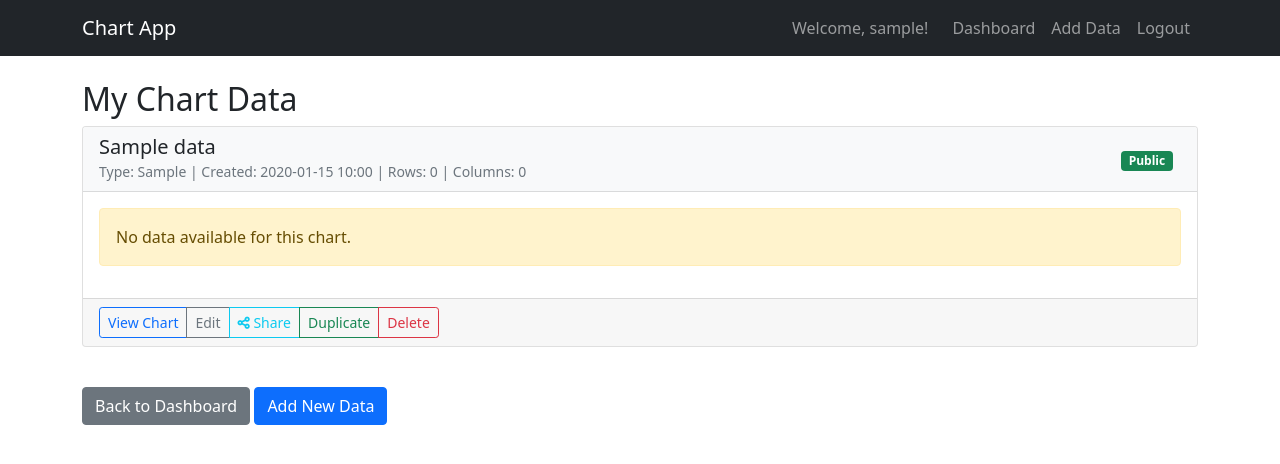
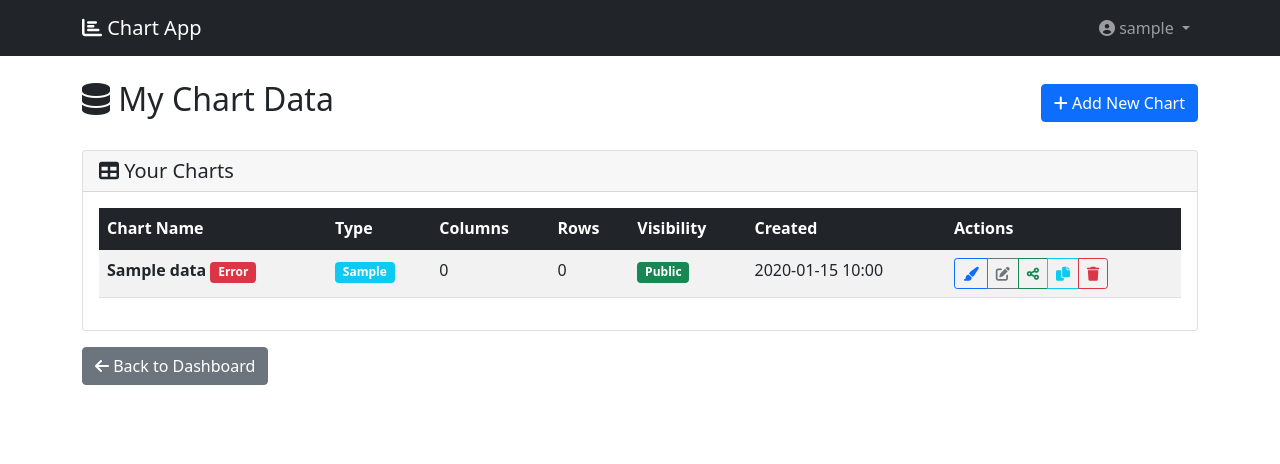
Before and after one commit to ZeeJaySec/Dashboard-Charts-App, a Flask app: page /my-data in a window 1280 px wide. Shown: the top 464 px of the page. Run offline with Flask 3, Linux system fonts and the light colour scheme; the visitor is signed in with stand-in values (Sample User, id 1); tables that the repository leaves empty hold one stand-in row (values such as "Sample post").

Commit message:
Update my_data.html

```diff
--- a/Templates/my_data.html
+++ b/Templates/my_data.html
@@ -1,25 +1,68 @@
 <!DOCTYPE html>
 <html>
 <head>
-    <title>My Data</title>
+    <title>My Data - Chart App</title>
     <link href="https://cdn.jsdelivr.net/npm/bootstrap@5.1.3/dist/css/bootstrap.min.css" rel="stylesheet">
     <link href="https://cdnjs.cloudflare.com/ajax/libs/font-awesome/6.0.0/css/all.min.css" rel="stylesheet">
+    <style>
+        .user-dropdown {
+            cursor: pointer;
+        }
+        .table-actions {
+            white-space: nowrap;
+        }
+    </style>
 </head>
 <body>
     <nav class="navbar navbar-expand-lg navbar-dark bg-dark">
         <div class="container">
-            <a class="navbar-brand" href="#">Chart App</a>
+            <a class="navbar-brand" href="{{ url_for('dashboard') }}">
+                <i class="fas fa-chart-bar"></i> Chart App
+            </a>
             <div class="navbar-nav ms-auto">
-                <span class="navbar-text me-3">Welcome, {{ session.username }}!</span>
-                <a class="nav-link" href="{{ url_for('dashboard') }}">Dashboard</a>
-                <a class="nav-link" href="{{ url_for('add_data') }}">Add Data</a>
-                <a class="nav-link" href="{{ url_for('logout') }}">Logout</a>
+                <div class="nav-item dropdown">
+                    <a class="nav-link dropdown-toggle user-dropdown" href="#" id="userDropdown" role="button" data-bs-toggle="dropdown" aria-expanded="false">
+                        <i class="fas fa-user-circle"></i> {{ session.username }}
+                    </a>
+                    <ul class="dropdown-menu dropdown-menu-end" aria-labelledby="userDropdown">
+                        <li><span class="dropdown-item-text text-muted">Signed in as <strong>{{ session.username }}</strong></span></li>
+                        <li><hr class="dropdown-divider"></li>
+                        <li>
+                            <a class="dropdown-item" href="{{ url_for('change_password') }}">
+                                <i class="fas fa-key"></i> Change Password
+                            </a>
+                        </li>
+                        <li>
+                            <a class="dropdown-item" href="{{ url_for('my_data') }}">
+                                <i class="fas fa-database"></i> My Data
+                            </a>
+                        </li>
+                        {% if session.role == 'admin' %}
+                        <li>
+                            <a class="dropdown-item" href="{{ url_for('manage_users') }}">
+                                <i class="fas fa-users-cog"></i> Manage Users
+                            </a>
+                        </li>
+                        {% endif %}
+                        <li><hr class="dropdown-divider"></li>
+                        <li>
+                            <a class="dropdown-item" href="{{ url_for('logout') }}">
+                                <i class="fas fa-sign-out-alt"></i> Logout
+                            </a>
+                        </li>
+                    </ul>
+                </div>
             </div>
         </div>
     </nav>
 
     <div class="container mt-4">
-        <h2>My Chart Data</h2>
+        <div class="d-flex justify-content-between align-items-center mb-4">
+            <h2><i class="fas fa-database"></i> My Chart Data</h2>
+            <a href="{{ url_for('add_data') }}" class="btn btn-primary">
+                <i class="fas fa-plus"></i> Add New Chart
+            </a>
+        </div>
 
         {% with messages = get_flashed_messages(with_categories=true) %}
             {% if messages %}
@@ -33,108 +76,89 @@
         {% endwith %}
 
         {% if data_sets %}
-            <div class="row">
-                {% for data_set in data_sets %}
-                <div class="col-12 mb-4">
         <div class="card">
-                        <div class="card-header bg-light d-flex justify-content-between align-items-center">
-                            <div>
-                                <h5 class="card-title mb-0">{{ data_set.chart_name }}</h5>
-                                <small class="text-muted">
-                                    Type: {{ data_set.data_type }} |
-                                    Created: {{ data_set.created_at[:16] }} |
-                                    Rows: {{ data_set.rows|length }} |
-                                    Columns: {{ data_set.columns|length }}
-                                </small>
-                            </div>
-                            <div>
-                                {% if data_set.is_public %}
-                                <span class="badge bg-success me-2">Public</span>
-                                {% endif %}
-                                {% if data_set.shared_with %}
-                                <span class="badge bg-info">Shared with {{ data_set.shared_with|length }} user(s)</span>
-                                {% endif %}
-                            </div>
+            <div class="card-header">
+                <h5 class="card-title mb-0"><i class="fas fa-table"></i> Your Charts</h5>
             </div>
             <div class="card-body">
-                            {% if data_set.columns and data_set.rows and data_set.chart_values %}
                 <div class="table-responsive">
-                                <table class="table table-bordered table-striped">
+                    <table class="table table-striped table-hover">
                         <thead class="table-dark">
                             <tr>
-                                            <th>Rows / Columns</th>
-                                            {% for column in data_set.columns %}
-                                            <th>{{ column }}</th>
-                                            {% endfor %}
+                                <th>Chart Name</th>
+                                <th>Type</th>
+                                <th>Columns</th>
+                                <th>Rows</th>
+                                <th>Visibility</th>
+                                <th>Created</th>
+                                <th>Actions</th>
                             </tr>
                         </thead>
                         <tbody>
-                                        {% for row_index in range(data_set.rows|length) %}
+                            {% for data in data_sets %}
                             <tr>
-                                            <td class="fw-bold bg-light">{{ data_set.rows[row_index] }}</td>
-                                            {% for col_index in range(data_set.columns|length) %}
                                 <td>
-                                                {{ data_set.chart_values[row_index][col_index] }}
+                                    <strong>{{ data.chart_name }}</strong>
+                                    {% if data.error %}
+                                    <span class="badge bg-danger" title="{{ data.error }}">Error</span>
+                                    {% endif %}
                                 </td>
-                                            {% endfor %}
+                                <td>
+                                    <span class="badge bg-info">{{ data.data_type }}</span>
+                                </td>
+                                <td>{{ data.columns|length }}</td>
+                                <td>{{ data.rows|length }}</td>
+                                <td>
+                                    {% if data.is_public %}
+                                    <span class="badge bg-success">Public</span>
+                                    {% else %}
+                                    <span class="badge bg-secondary">Private</span>
+                                    {% endif %}
+                                    {% if data.shared_with %}
+                                    <span class="badge bg-warning">Shared</span>
+                                    {% endif %}
+                                </td>
+                                <td>{{ data.created_at[:16] }}</td>
+                                <td class="table-actions">
+                                    <div class="btn-group btn-group-sm">
+                                        <a href="{{ url_for('customize_chart', chart_id=data.id) }}" class="btn btn-outline-primary" title="Customize">
+                                            <i class="fas fa-paint-brush"></i>
+                                        </a>
+                                        <a href="{{ url_for('edit_data', chart_id=data.id) }}" class="btn btn-outline-secondary" title="Edit">
+                                            <i class="fas fa-edit"></i>
+                                        </a>
+                                        <a href="{{ url_for('share_chart', chart_id=data.id) }}" class="btn btn-outline-success" title="Share">
+                                            <i class="fas fa-share-alt"></i>
+                                        </a>
+                                        <a href="{{ url_for('duplicate_chart', chart_id=data.id) }}" class="btn btn-outline-info" title="Duplicate">
+                                            <i class="fas fa-copy"></i>
+                                        </a>
+                                        <a href="{{ url_for('delete_chart', chart_id=data.id) }}" class="btn btn-outline-danger" title="Delete" onclick="return confirm('Are you sure you want to delete this chart?')">
+                                            <i class="fas fa-trash"></i>
+                                        </a>
+                                    </div>
+                                </td>
                             </tr>
                             {% endfor %}
                         </tbody>
                     </table>
                 </div>
-                            {% else %}
-                            <div class="alert alert-warning">
-                                No data available for this chart.
-                            </div>
-                            {% endif %}
-                        </div>
-                        <div class="card-footer">
-                            <div class="btn-group btn-group-sm">
-                                <a href="{{ url_for('dashboard') }}" class="btn btn-outline-primary">View Chart</a>
-                                <a href="{{ url_for('edit_data', chart_id=data_set.id) }}" class="btn btn-outline-secondary">Edit</a>
-                                <a href="{{ url_for('share_chart', chart_id=data_set.id) }}" class="btn btn-outline-info">
-                                    <i class="fas fa-share-alt"></i> Share
-                                </a>
-                                <a href="{{ url_for('duplicate_chart', chart_id=data_set.id) }}" class="btn btn-outline-success">Duplicate</a>
-                                <button type="button" class="btn btn-outline-danger" data-bs-toggle="modal" data-bs-target="#deleteModal{{ data_set.id }}">
-                                    Delete
-                                </button>
             </div>
         </div>
-                    </div>
-
-                    <!-- Delete Confirmation Modal -->
-                    <div class="modal fade" id="deleteModal{{ data_set.id }}" tabindex="-1">
-                        <div class="modal-dialog">
-                            <div class="modal-content">
-                                <div class="modal-header">
-                                    <h5 class="modal-title">Confirm Delete</h5>
-                                    <button type="button" class="btn-close" data-bs-dismiss="modal"></button>
-                                </div>
-                                <div class="modal-body">
-                                    Are you sure you want to delete "{{ data_set.chart_name }}"?
-                                    This action cannot be undone.
-                                </div>
-                                <div class="modal-footer">
-                                    <button type="button" class="btn btn-secondary" data-bs-dismiss="modal">Cancel</button>
-                                    <a href="{{ url_for('delete_chart', chart_id=data_set.id) }}" class="btn btn-danger">Delete</a>
-                                </div>
-                            </div>
-                        </div>
-                    </div>
-                </div>
-                {% endfor %}
-            </div>
         {% else %}
-            <div class="alert alert-info">
-                <h4>No data found</h4>
-                <p>You haven't created any chart data yet. <a href="{{ url_for('add_data') }}" class="alert-link">Create your first chart</a> to get started!</p>
+        <div class="alert alert-info text-center">
+            <h5><i class="fas fa-inbox"></i> No Data Sets Found</h5>
+            <p class="mb-3">You haven't created any charts yet. Get started by creating your first chart!</p>
+            <a href="{{ url_for('add_data') }}" class="btn btn-primary">
+                <i class="fas fa-plus"></i> Create Your First Chart
+            </a>
         </div>
         {% endif %}
 
         <div class="mt-3">
-            <a href="{{ url_for('dashboard') }}" class="btn btn-secondary">Back to Dashboard</a>
-            <a href="{{ url_for('add_data') }}" class="btn btn-primary">Add New Data</a>
+            <a href="{{ url_for('dashboard') }}" class="btn btn-secondary">
+                <i class="fas fa-arrow-left"></i> Back to Dashboard
+            </a>
         </div>
     </div>
 
```
Lines whose indentation alone changed are shown as unchanged.
